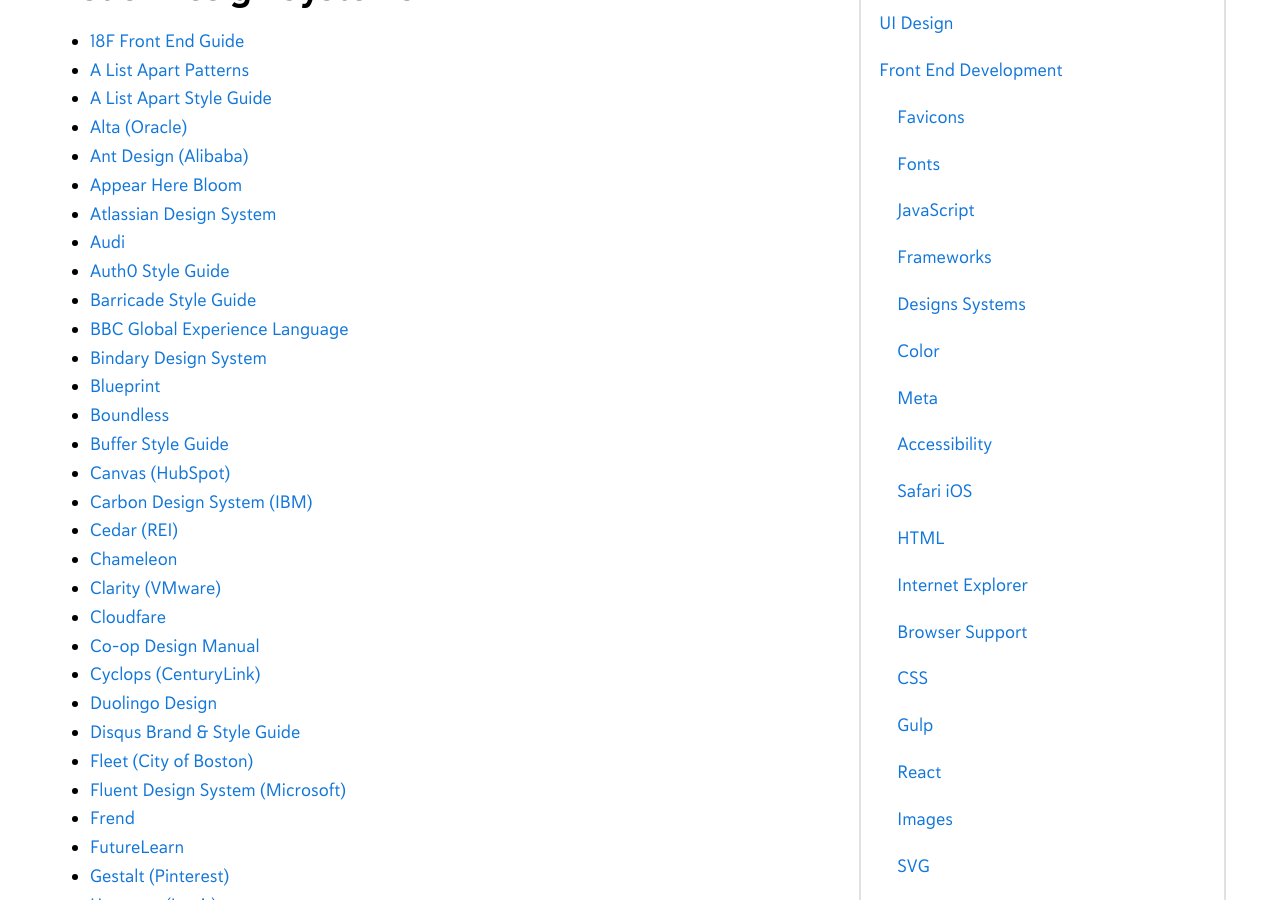
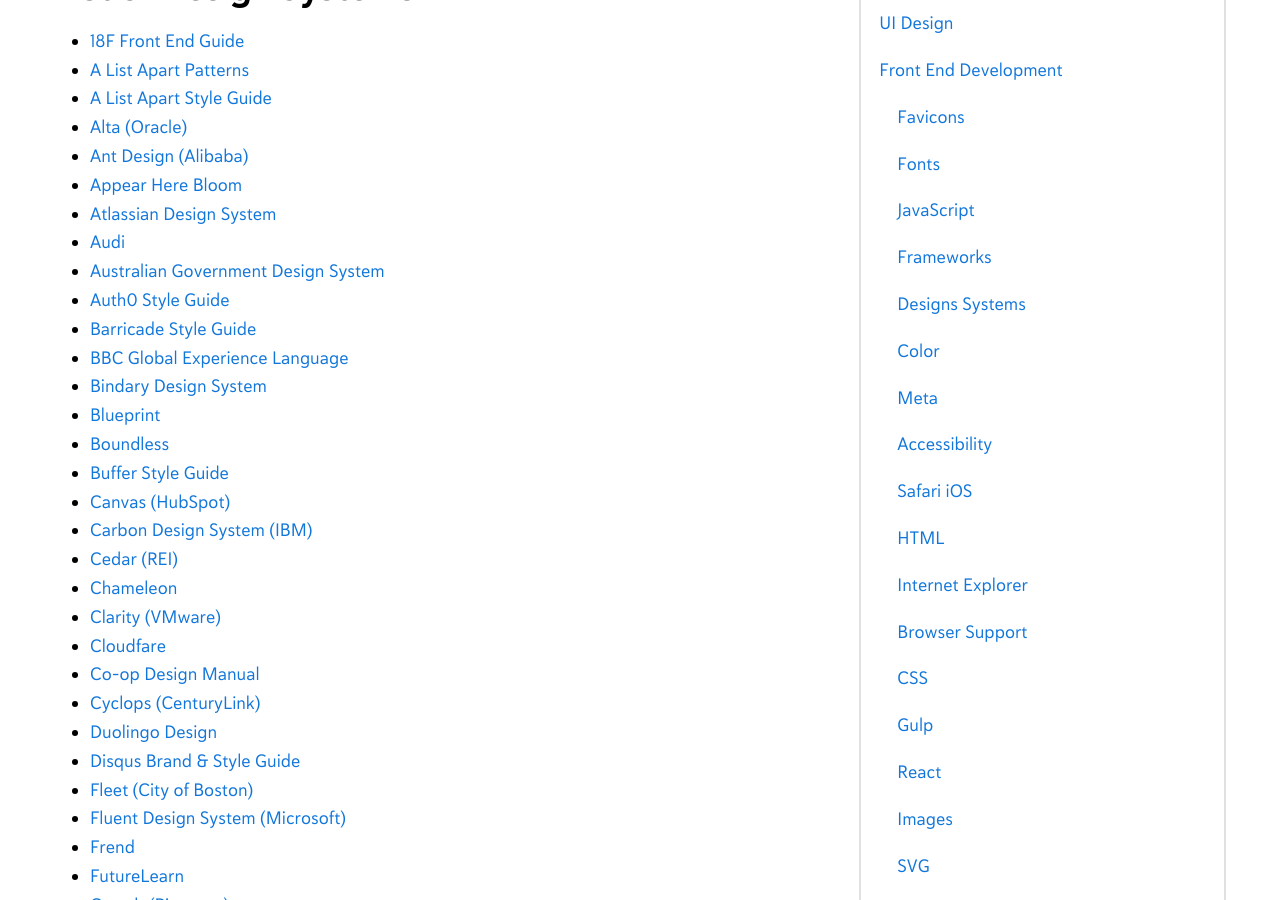
Before and after one commit to mercuryworks/developers-handbook, a Jekyll site: the page built from _posts/2018-01-18-front-end-development-design-systems.markdown, in a window 1280 px wide and 900 px high, scrolled down 746 px. Built offline with Jekyll 4.4.1, drawn with Linux system fonts in a browser that asks for light colours; comment, search, counter and statistics services are not loaded.

Commit message:
Added Australian Gov Design System

```diff
--- a/_posts/2018-01-18-front-end-development-design-systems.markdown
+++ b/_posts/2018-01-18-front-end-development-design-systems.markdown
@@ -27,6 +27,7 @@
 * [Appear Here Bloom](http://bloom.appearhere.co.uk/){:target="_blank"}
 * [Atlassian Design System](https://atlassian.design/){:target="_blank"}
 * [Audi](http://www.audi.com/ci/en/guides/user-interface/introduction.html){:target="_blank"}
+* [Australian Government Design System](https://designsystem.gov.au/){:target="_blank"}
 * [Auth0 Style Guide](https://styleguide.auth0.com/#/){:target="_blank"}
 * [Barricade Style Guide](https://styleguide.barricade.io/){:target="_blank"}
 * [BBC Global Experience Language](http://www.bbc.co.uk/gel){:target="_blank"}
```
